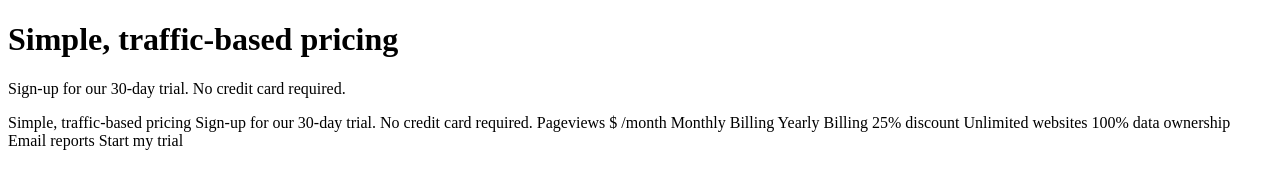
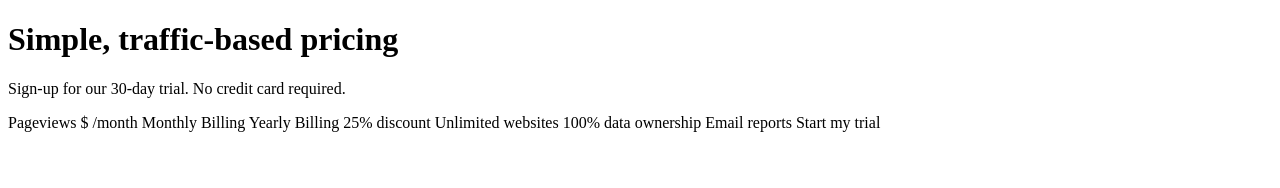
Before and after one commit to cnwanneka/interactive-pricing-component, a plain HTML site: page index.html in a window 1280 px wide. Drawn offline with Linux system fonts and the light colour scheme.

Commit message:
corrected typo

```diff
--- a/index.html
+++ b/index.html
@@ -11,8 +11,6 @@
     <h1>Simple, traffic-based pricing</h1>
     <p>Sign-up for our 30-day trial. No credit card required.</p>
   </div>
-  Simple, traffic-based pricing
-  Sign-up for our 30-day trial. No credit card required.
 
   Pageviews
   $ /month
```
